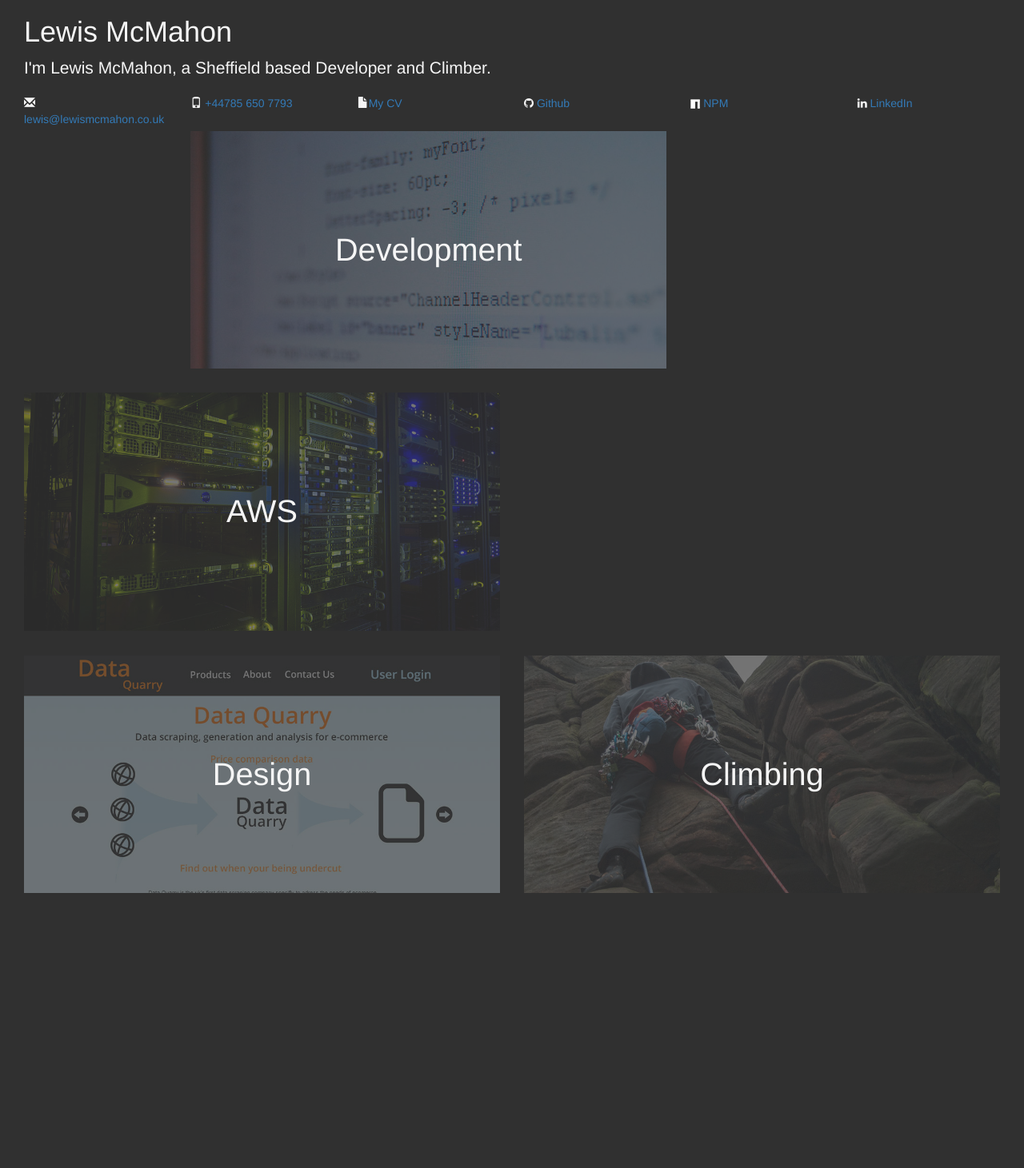
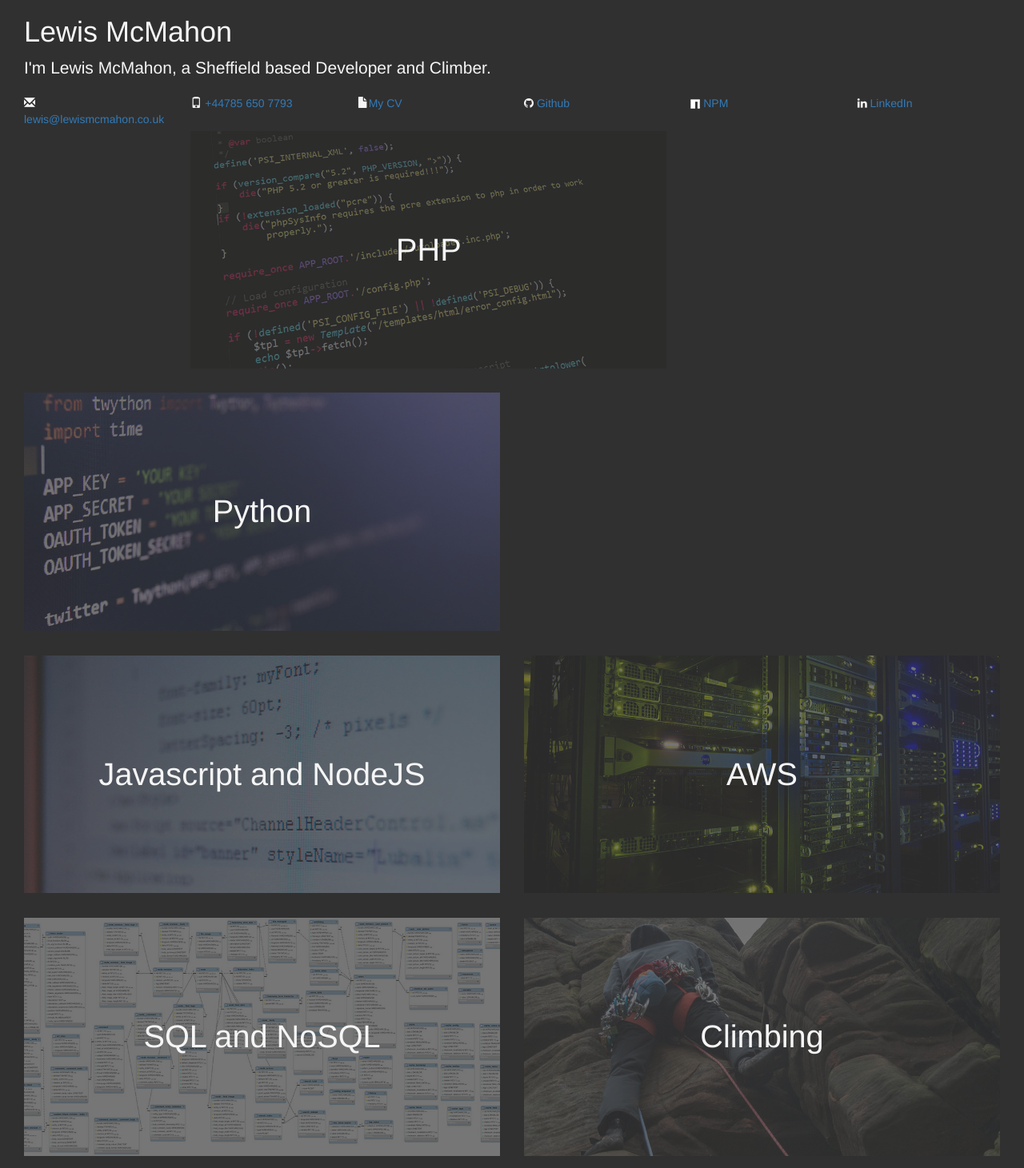
Before and after one commit to LewisMcMahon/lewismcmahon.co.uk, a PHP site: page / in a window 1280 px wide. Shown: the whole page at 80% size. Before the commit the page ends 1117 px from the top, so only its background shows below. Run offline with PHP 8.4, Linux system fonts and the light colour scheme; some libraries are stand-ins or nearby versions.

Commit message:
updated work

```diff
--- a/css/css.css
+++ b/css/css.css
@@ -5,14 +5,20 @@ body{
 .work-header{
     background-size:100%;
 }
-.work-header.development{
+.work-header.php{
+    background-image:url("../images/php.jpg");
+}
+.work-header.python{
+    background-image:url("../images/python.jpg");
+}
+.work-header.javascript{
     background-image:url("../images/code.jpg");
 }
 .work-header.aws{
     background-image:url("../images/servers.jpg");
 }
-.work-header.design{
-    background-image:url("../images/data-quarry.jpg");
+.work-header.dbs{
+    background-image:url("../images/db.jpg");
 }
 .work-header.climbing{
     background-image:url("../images/climbing.jpg");
--- a/index.html
+++ b/index.html
@@ -49,26 +49,40 @@
 
 
 	<div class="col-xs-12 col-md-6 work-container">
-		<div class="work-header development">
+		<div class="work-header php">
 			<div class="work-header-overlay">
-				<h3>Development</h3>
+				<h3>PHP</h3>
 				<div class="work-content development">
-					<p>The main languages I work in are PHP, Python and Javascript. For code exmples see <a href="https://github.com/LewisMcMahon">Github</a> and <a href="https://www.npmjs.com/~lewismcmahon">NPM</a></p>
-
-					<h4>PHP</h4>
 					<p>I started using php in 2008 when I built my first website and once someone found out I could do websites I quickly ended up doing freelance work. Over the years I have built many websites and applications including gallery, custom event booking software, a system to automate generate print ready pfd’s for business cards, I advised the development team on a new online lottery site and many others.</p>
-					<p>My main specialty with php is security and implementing login systems using things like unique user salts, multi factor auth and authentication hashes.</p>
-
-					<h4>Python</h4>
-					<p>I have been using python since 2013 for web crawling and general data analysis along with general devops scripting.</p>
-					<p>I mostly write 2.7 but have started to use 3.x in the last few years.</p>
-
-					<h4>Javascript</h4>
-					<p>I have been using jquery and javascript since i started doing web design and develpment in 2008 but in recent years i have started to use NodeJS more and more and now maintain several plugins for the NodeBB project.</p>
+					<p>My main specialty with php is security, implementing login systems using things like Argon2, unique user salts, multi factor auth and authentication hashes ETC.</p>
 				</div>
 			</div>
 		</div>
+	</div>
 
+	<div class="col-xs-12 col-md-6 work-container">
+		<div class="work-header python">
+			<div class="work-header-overlay">
+				<h3>Python</h3>
+				<div class="work-content development">
+					<p>I have been using python since 2013 for web crawling and general data analysis along with general devops scripting.</p>
+					<p>Most of my experience is in 2.7 but i use both 2.7 and 3.x for different projects.</p>
+				</div>
+			</div>
+		</div>
+	</div>
+
+	<div class="col-xs-12"></div>
+
+	<div class="col-xs-12 col-md-6 work-container">
+		<div class="work-header javascript">
+			<div class="work-header-overlay">
+				<h3>Javascript and NodeJS</h3>
+				<div class="work-content development">
+					<p>I have been using jquery and javascript since i started doing web design and develpment in 2008 but in recent years i have started to use NodeJS more and it has become my go to language for high trafic app's especially ones that work a lot with API's and document stores.</p>
+				</div>
+			</div>
+		</div>
 	</div>
 
 	<div class="col-xs-12 col-md-6 work-container">
@@ -87,11 +101,11 @@
 	<div class="col-xs-12"></div>
 
 	<div class="col-xs-12 col-md-6 work-container">
-		<div class="work-header design">
+		<div class="work-header dbs">
 			<div class="work-header-overlay">
-				<h3>Design</h3>
+				<h3>SQL and NoSQL</h3>
 				<div class="work-content design">
-					<p>I have been doing web design since 2008 and still create things for myself but I no longer take on pure design work.</p>
+					<p>I have been using SQL mostly MySQLand MsSQL since i began building websites and app's. In recent years I have moved from SQL to NoSQL mainly MongoDB, Elastic Search and Redis each have their own uses and i often pair MongoDB and Redis as a document store and hot cache.</p>
 				</div>
 			</div>
 		</div>
```
Also changed, not shown: images/db.jpg (added), images/php.jpg (added), images/python.jpg (added).
